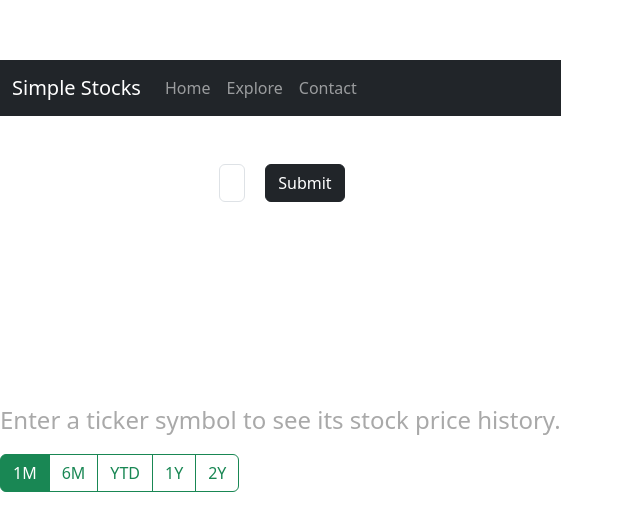
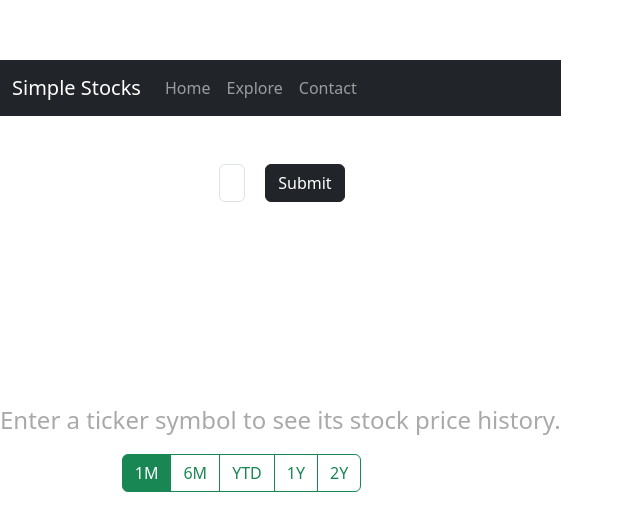
Before and after one commit to ZVKubajak/simple-stocks, a React (Vite) app in the folder client/: page / in a window 1280 px wide. Shown: the part 124-654 px from the top of the page, without its empty margins (0-640 px from the left). Built offline with nearby package versions, Linux system fonts and the light colour scheme.

Commit message:
Fixed Radio Button Positions

```diff
--- a/client/src/layout/TimeOptions.tsx
+++ b/client/src/layout/TimeOptions.tsx
@@ -1,4 +1,5 @@
 import { useState } from "react";
+import { Col, Row } from "react-bootstrap";
 import ButtonGroup from "react-bootstrap/ButtonGroup";
 import ToggleButton from "react-bootstrap/ToggleButton";
 
@@ -14,6 +15,8 @@
   ];
 
   return (
+    <Row className="justify-content-center mt-6">
+      <Col xs="7">
         <ButtonGroup>
           {timePeriods.map((timePeriod, idx) => (
             <ToggleButton
@@ -30,6 +33,8 @@
             </ToggleButton>
           ))}
         </ButtonGroup>
+      </Col>
+    </Row>
   );
 };
 
```
Lines whose indentation alone changed are shown as unchanged.
